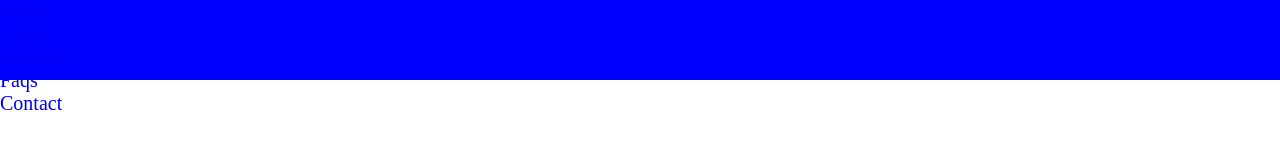
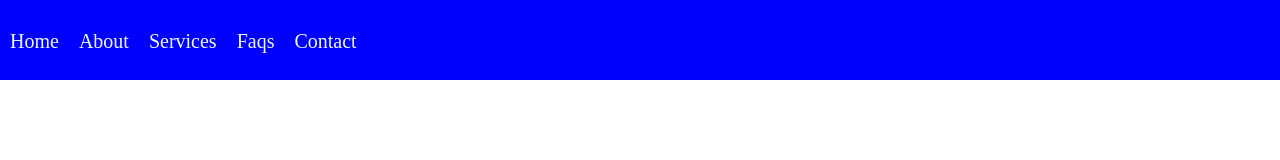
Before and after one commit to 4512yasir/Navigation, a plain HTML site: page Index.html in a window 1280 px wide. Drawn offline with Linux system fonts and the light colour scheme.

Commit message:
displaying

```diff
--- a/style.css
+++ b/style.css
@@ -1,12 +1,13 @@
 *{
     margin: 0;
     padding: 0;
+
 }
 
 
 
 .nav{
-    display: inline-block;
+    display: flex;
     background-color: blue;
     height: 80px;
     width: 100%;
@@ -14,9 +15,15 @@
 
 ul{
     list-style: none;
+    display: flex;
+    margin-top: 20px;
+
 }
 li a{
     text-decoration: none;
-    display: flex;
     font-size: 20px;
+    padding: 10px;
+    float: right;
+    color: aliceblue;
+
 }
```
